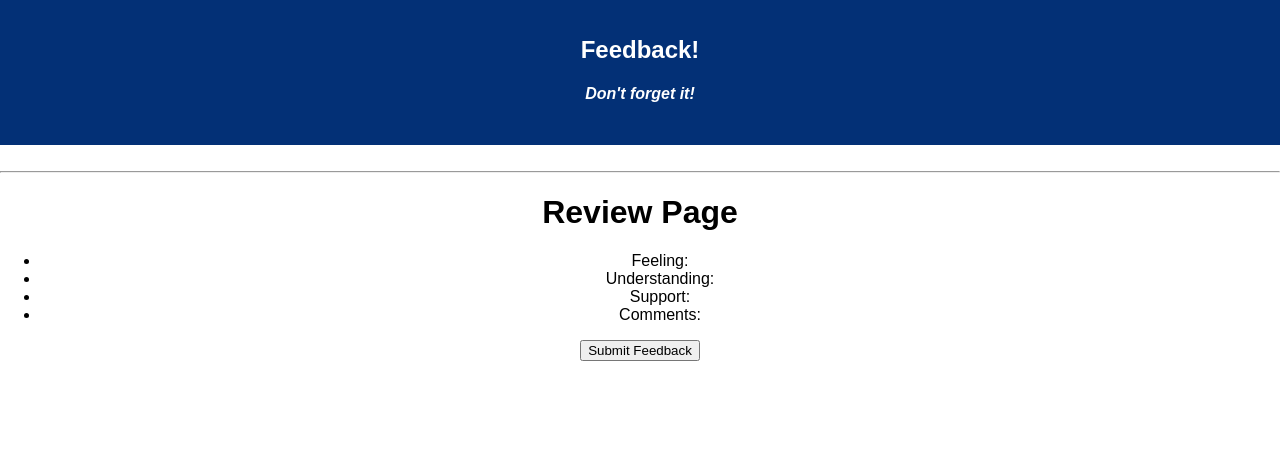
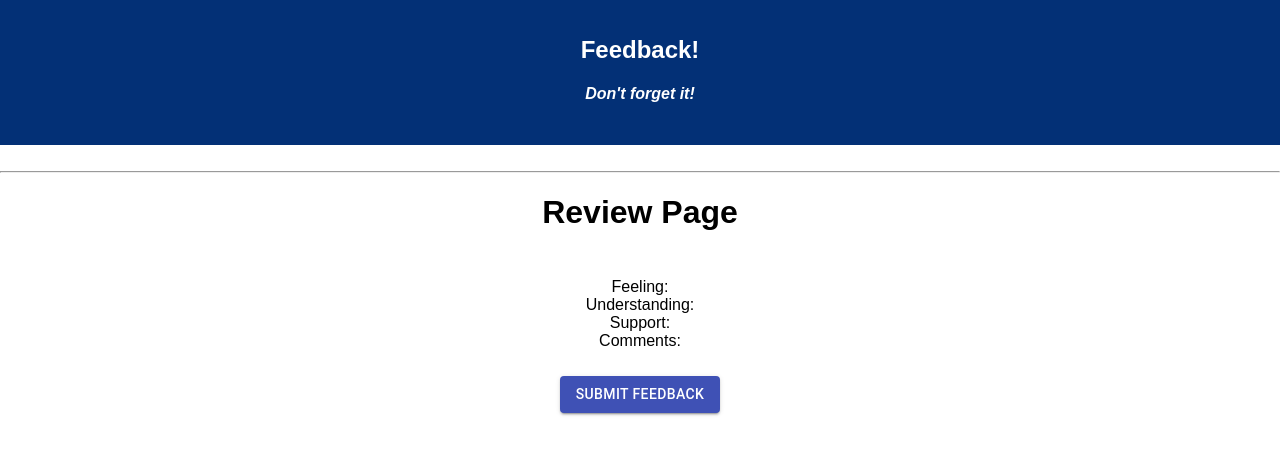
Before and after one commit to alexjcalvillo/weekend-chal-5-feedback-form, a React (Create React App) app: page /#/review in a window 1280 px wide. Shown: the top 454 px of the page. Built offline with nearby package versions, Linux system fonts and the light colour scheme.

Commit message:
adds some organization to pages and beings styling

```diff
--- a/src/components/Success/Success.js
+++ b/src/components/Success/Success.js
@@ -1,4 +1,7 @@
 import React, { Component } from 'react';
+
+//MATERIAL-UI COMPONENTS
+import { Button } from '@material-ui/core';
 
 class Success extends Component {
   leaveFeedback = () => {
@@ -7,9 +10,19 @@ class Success extends Component {
   render() {
     return (
       <div>
-        <h1>Feedback Submitted!</h1>
-        <h3>Thank you for taking the time to submit feedback!</h3>
-        <button onClick={this.leaveFeedback}>Leave New Feedback</button>
+        <div>
+          <h1>Feedback Submitted!</h1>
+        </div>
+        <div>
+          <h3>Thank you for taking the time to submit feedback!</h3>
+          <Button
+            variant="contained"
+            color="primary"
+            onClick={this.leaveFeedback}
+          >
+            Leave New Feedback
+          </Button>
+        </div>
       </div>
     );
   }
--- /dev/null
+++ b/src/components/pages/Review/Review.css
@@ -0,0 +1,7 @@
+.display {
+  display: block;
+  padding: 10px;
+  text-align: center;
+  margin: auto;
+  width: 50%;
+}
--- a/src/components/pages/Review/Review.js
+++ b/src/components/pages/Review/Review.js
@@ -1,6 +1,12 @@
 import React, { Component } from 'react';
 import { connect } from 'react-redux';
 import axios from 'axios';
+
+//MATERIAL UI COMPONENTS
+import { Button, Input } from '@material-ui/core';
+
+//CUSTOM STYLING
+import './Review.css';
 
 class Review extends Component {
   state = {
@@ -41,13 +47,21 @@ class Review extends Component {
     return (
       <div>
         <h1>Review Page</h1>
+        <div className="display">
           <ul>
             <li>Feeling: {this.props.feeling}</li>
             <li>Understanding: {this.props.understanding}</li>
             <li>Support: {this.props.support}</li>
             <li>Comments: {this.props.comments}</li>
           </ul>
-        <button onClick={this.submitFeedback}>Submit Feedback</button>
+        </div>
+        <Button
+          variant="contained"
+          color="primary"
+          onClick={this.submitFeedback}
+        >
+          Submit Feedback
+        </Button>
       </div>
     );
   }
--- a/src/index.css
+++ b/src/index.css
@@ -3,3 +3,12 @@ body {
   padding: 0;
   font-family: sans-serif;
 }
+
+ul {
+  padding: 0;
+  list-style-type: none;
+}
+
+li {
+  list-style-type: none;
+}
```
Lines whose indentation alone changed are shown as unchanged.
